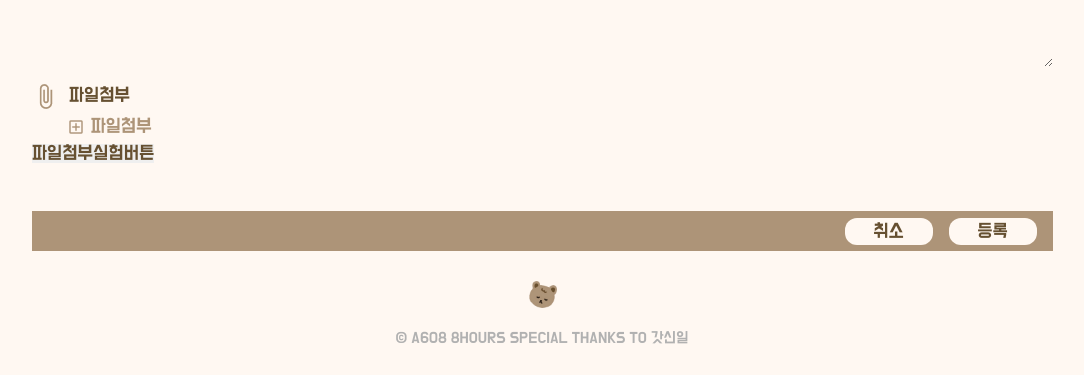
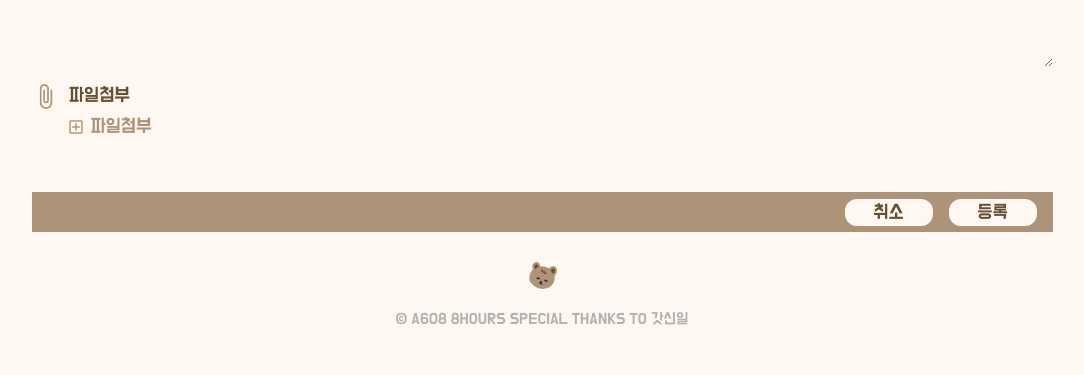
Before and after one commit to MyGoldenKids/goldenkid-frontend, a Vue app in the folder vue-project/: page /article/write in a window 1280 px wide. Shown: the part 945-1320 px from the top of the page, without its empty margins (98-1182 px from the left). Built offline with nearby package versions, Linux system fonts and the light colour scheme; what v-calendar would draw is missing.

Commit message:
feat: 파일 첨부 기능 #23
파일 첨부 axios 요청

```diff
--- a/vue-project/src/components/article/ArticleWriteComponent.vue
+++ b/vue-project/src/components/article/ArticleWriteComponent.vue
@@ -11,18 +11,17 @@ const memberId = ref("");
 const fileListId = ref("");
 const articleTitle = ref("");
 const articleContent = ref("");
+let isCanceling = false;
 
 // 게시판 작성 POST 요청
 const createArticle = async () => {
   try {
-    console.log("post 요청 시작");
     const response = await instance.post("article/write", {
       memberId: 29,
       fileListId: 1,
       articleTitle: articleTitle.value,
       articleContent: articleContent.value,
     });
-    console.log(response);
     return response;
   } catch (error) {
     console.log(error);
@@ -34,9 +33,7 @@ const fileList = ref([]);
 
 // 첨부한 파일의 이름으로 넣어주는 코드
 const handleFileChange = (event) => {
-  // console.log(event.target.files)에 객체로 들어감
   fileList.value = Array.from(event.target.files);
-  console.log(fileList.value);
 };
 
 const createFileList = async () => {
@@ -47,19 +44,17 @@ const createFileList = async () => {
     for (const file of fileList.value) {
       formData.append("files", file);
     }
-    console.log("파일 리스트 줍시다");
-    const response = await fileInstance.post("file/upload/1", {
-      files: fileList.value,
-    });
-    return response;
+    const response = await fileInstance.post("file/upload/29", formData);
+    isCanceling = true;
+    if (response) {
+      return response, router.push('list');
+    }
   } catch (error) {
     console.log(error);
   }
 };
 
 // 뒤로가기 이벤트 발생 시 alert 기능
-let isCanceling = false;
-
 onBeforeRouteLeave((to, from) => {
   if (isCanceling === false) {
     const answer = window.confirm("작성 중이던 게시글은 저장되지 않습니다.");
@@ -132,7 +127,6 @@ const goArticleList = () => {
         <div v-for="(file, index) in fileList" :key="index" class="fileList">
           {{ file.name }}
         </div>
-        <button @click="createFileList">파일첨부실험버튼</button>
       </div>
 
       <!-- 취소&등록 bar -->
@@ -140,7 +134,7 @@ const goArticleList = () => {
         <!-- 게시글 등록 버튼 -->
         <div class="write-control-btn">
           <button type="submit" @click="goArticleList">취소</button>
-          <button type="submit">등록</button>
+          <button type="submit" @click="createFileList">등록</button>
         </div>
       </div>
     </form>
```
